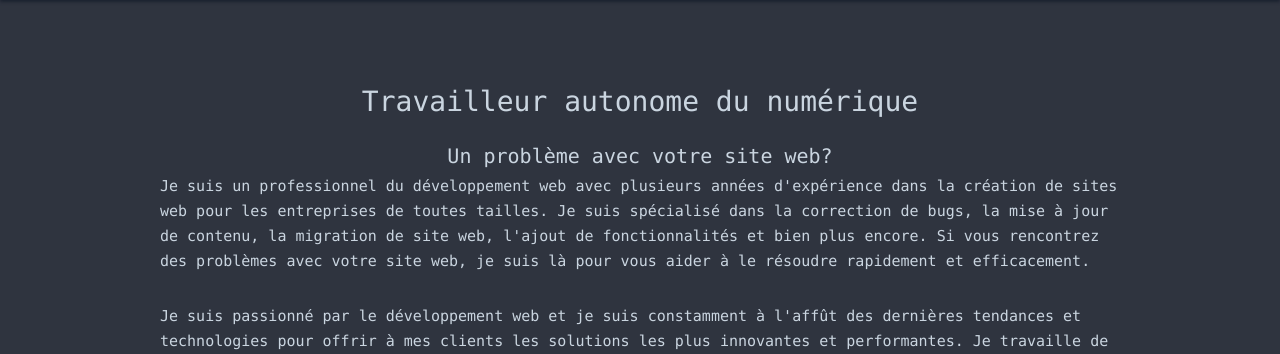
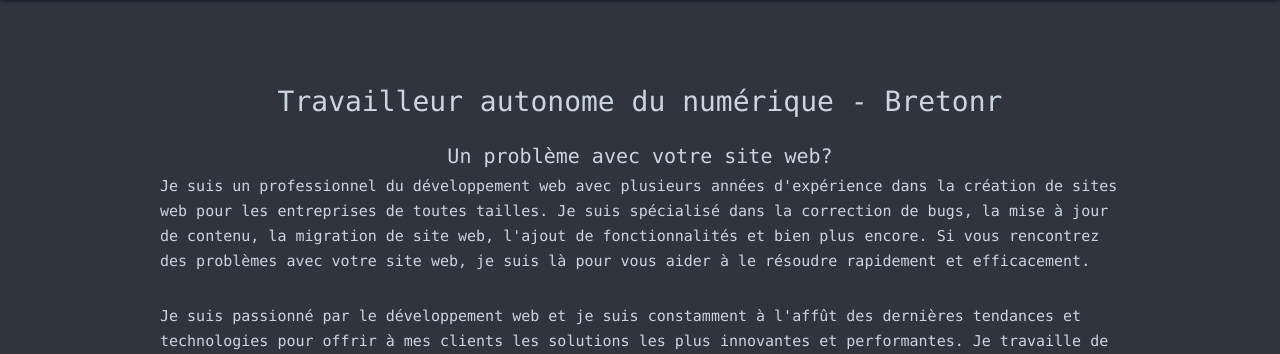
Before and after one commit to rbreton/bretonr_ca, a PHP site: page /index.php in a window 1280 px wide. Shown: the part 69-423 px from the top of the page. Run offline with PHP 8.4, Linux system fonts and the light colour scheme.

Commit message:
[FIX] Keyword for referencement

```diff
--- a/public_html/index.php
+++ b/public_html/index.php
@@ -43,7 +43,7 @@
 		</div>
 		<div class="centerContent content">
 			<div class="oneCol">
-				<h1 class="txtCenter">Travailleur autonome du numérique</h1>
+				<h1 class="txtCenter">Travailleur autonome du numérique - Bretonr</h1>
 				<h2 class="txtCenter">Un problème avec votre site web?</h2>
 				<p class="padded">Je suis un professionnel du développement web avec plusieurs années d'expérience dans la création de sites web pour les entreprises de toutes tailles. Je suis spécialisé dans la correction de bugs, la mise à jour de contenu, la migration de site web, l'ajout de fonctionnalités et bien plus encore. Si vous rencontrez des problèmes avec votre site web, je suis là pour vous aider à le résoudre rapidement et efficacement.</p>
 				<p class="padded">Je suis passionné par le développement web et je suis constamment à l'affût des dernières tendances et technologies pour offrir à mes clients les solutions les plus innovantes et performantes. Je travaille de manière professionnelle et je m'assure que chaque projet est terminé dans les délais impartis et répond aux exigences spécifiques de mes clients.</p>
--- a/public_html/tpl/footer.php
+++ b/public_html/tpl/footer.php
@@ -1,7 +1,7 @@
 		<footer>
 			<div class="centerContent">
 				<p class="txtCenter">Copyright © <?php echo date("Y"); ?> Rémi Breton - Tous droits réservés.</p>
-				<p class="txtCenter smallTxt">Feeling nostalgics come over <a target="_blank" href="old.bretonr.ca">here</a></p>
+				<p class="txtCenter smallTxt">Feeling nostalgics come over <a target="_blank" href="https://old.bretonr.ca/public/index.php">here</a></p>
 			</div>
 		</footer>
 
--- a/public_html/tpl/head.php
+++ b/public_html/tpl/head.php
@@ -3,7 +3,7 @@
 		<meta name="viewport" content="width=device-width, initial-scale=1" />
 
 		<title><?php echo $title; ?></title>
-		<meta name="keywords" content="Intégration web, Programmation, Création, Mise à jour, Correction, Bug fixe, Migration, Problème, Aide Site Internet, Web Site" />
+		<meta name="keywords" content="bretonr, bretonr.ca, Intégration web, Programmation, Création, Mise à jour, Correction, Bug fixe, Migration, Problème, Aide Site Internet, Web Site" />
 		<meta name="description" content="<?php echo $description; ?>" />
 		<meta name="author" content="Remi Breton" />
 
```
